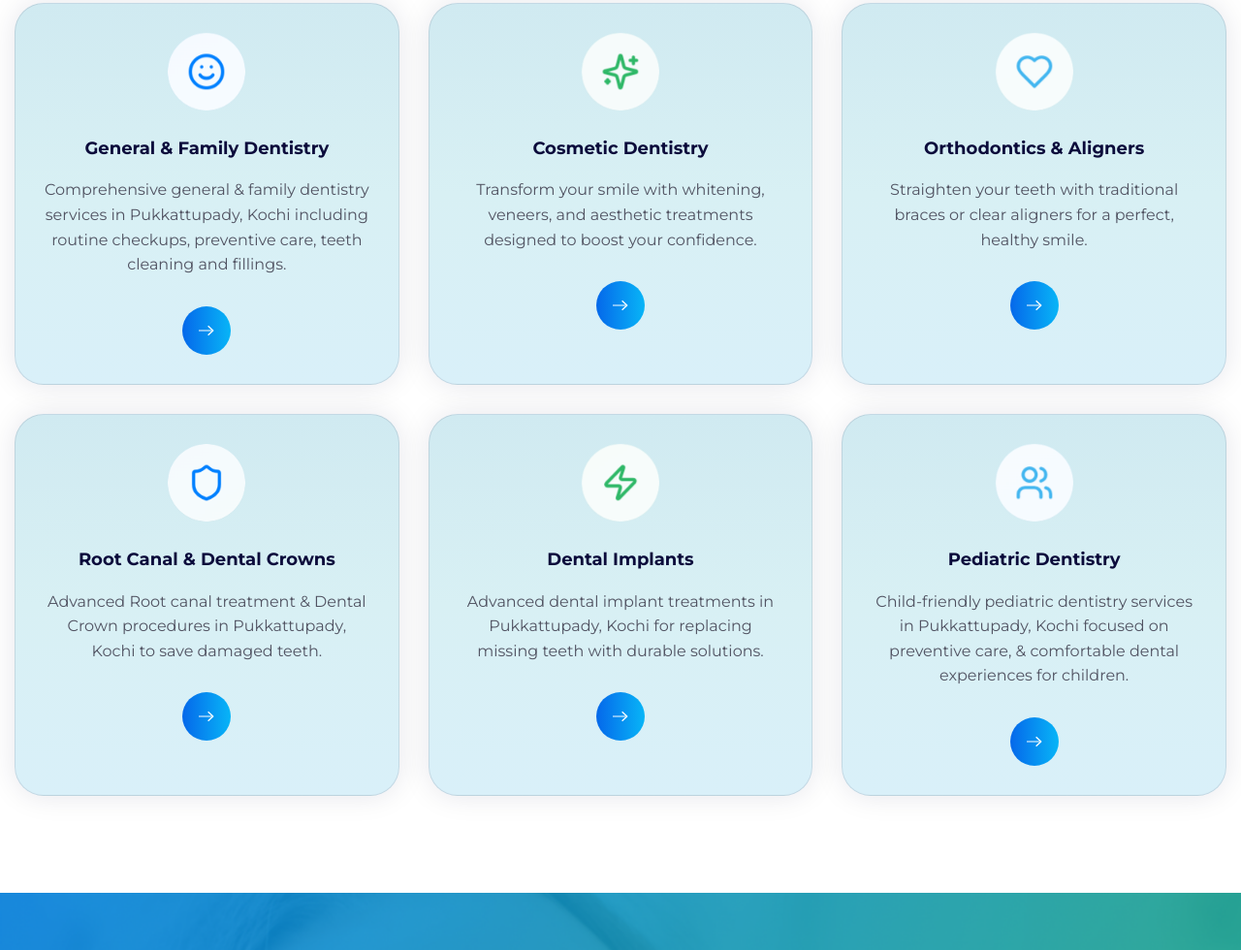
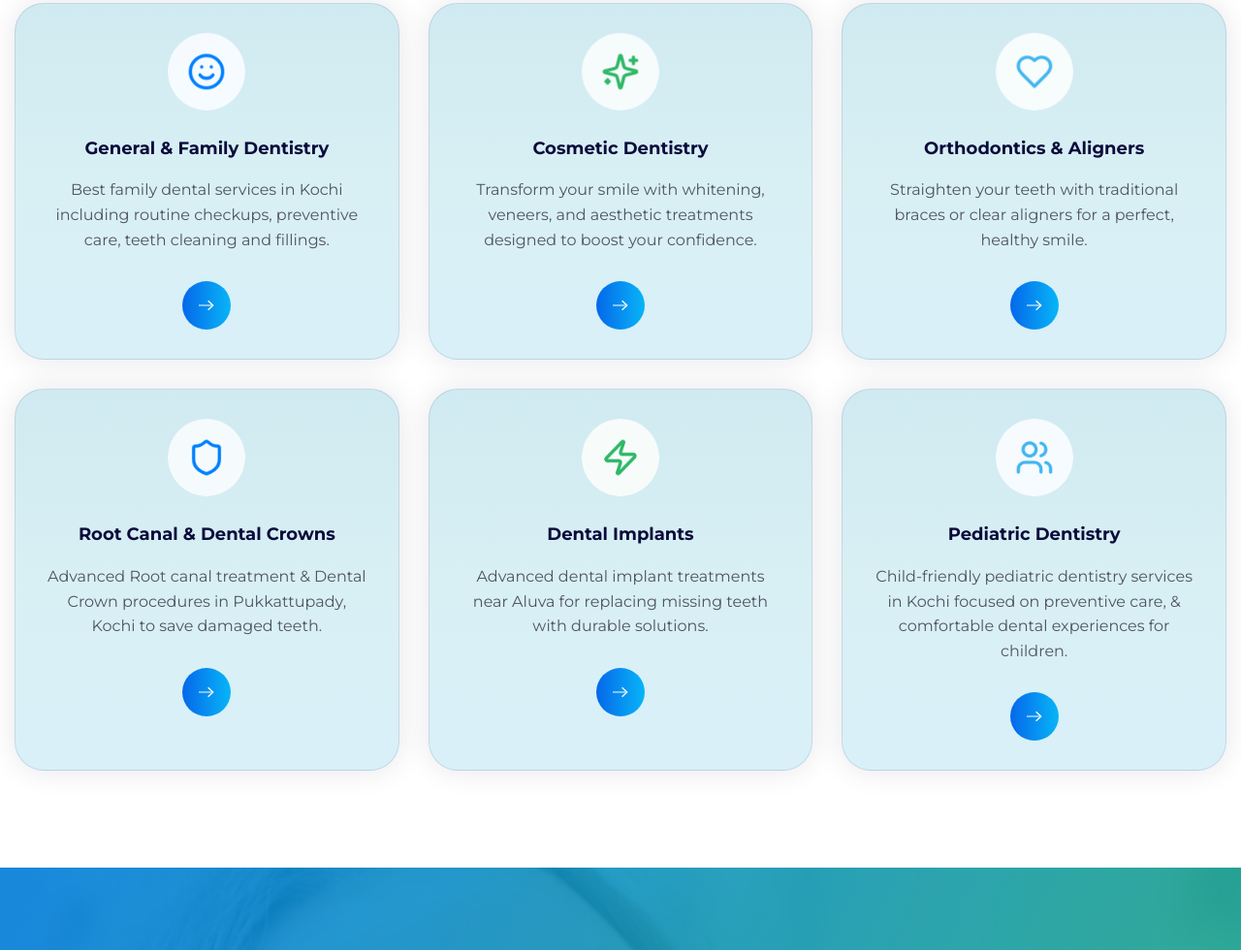
Before and after one commit to bijurajappan/PriyasDental-Site-Static, a plain HTML site: page index.html in a window 1280 px wide. Shown: the part 1249-2229 px from the top of the page at 97% size. Drawn offline with Linux system fonts and the light colour scheme.

Commit message:
Updated index.html to fix the text in the cards

```diff
--- a/index.html
+++ b/index.html
@@ -259,7 +259,7 @@ height="0" width="0" style="display:none;visibility:hidden"></iframe></noscript>
 			   </h3>
 
 			<p>
-    			Comprehensive general & family dentistry services in Pukkattupady, Kochi including routine checkups, preventive care, teeth cleaning and fillings.
+    			Best family dental services in Kochi including routine checkups, preventive care, teeth cleaning and fillings.
 			</p>
 
                         </div>
@@ -357,7 +357,7 @@ height="0" width="0" style="display:none;visibility:hidden"></iframe></noscript>
     				</a>
 			</h3>
 				<p>
-				    Advanced dental implant treatments in Pukkattupady, Kochi for replacing missing teeth with durable solutions.
+				    Advanced dental implant treatments near Aluva for replacing missing teeth with durable solutions.
 				</p>
 
                         </div>
@@ -382,7 +382,7 @@ height="0" width="0" style="display:none;visibility:hidden"></iframe></noscript>
 			    </h3>
 
 			<p>
-			Child-friendly pediatric dentistry services in Pukkattupady, Kochi focused on preventive care, & comfortable dental experiences for children.
+			Child-friendly pediatric dentistry services in Kochi focused on preventive care, & comfortable dental experiences for children.
 			</p>
 
                         </div>
```
